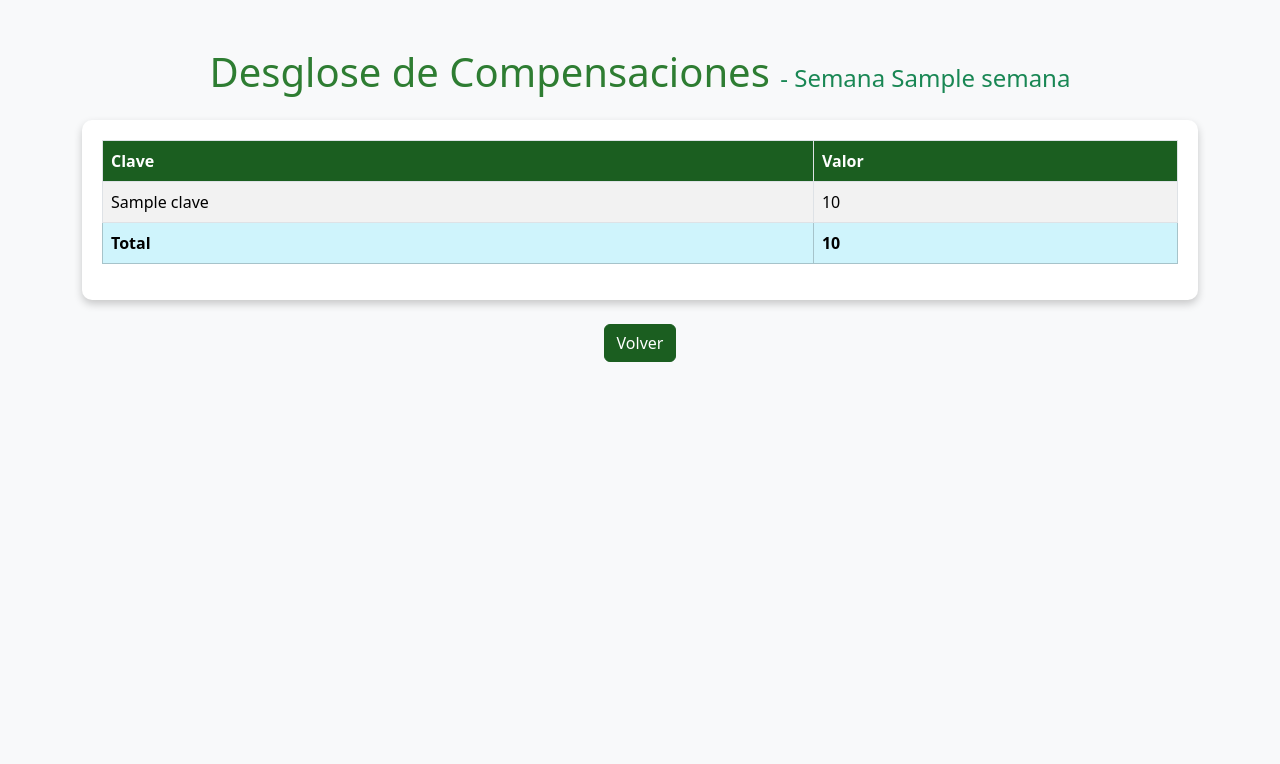
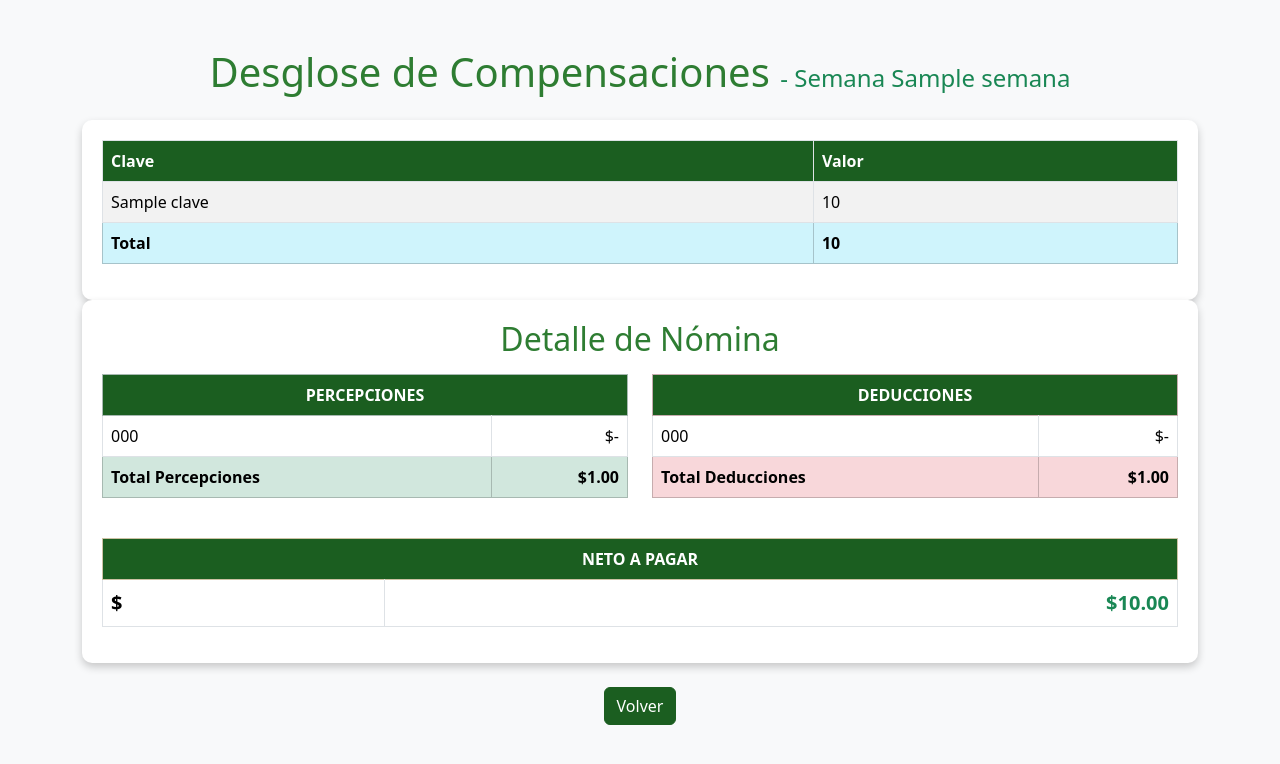
Before and after one commit to YeraldoCode/compensaciones_web, a Flask app: template templates/compensaciones.html in a window 1280 px wide. Shown: the top 764 px of the page. Run offline with Flask 3, Linux system fonts and the light colour scheme; the template is opened without the code that fills it: most values are stand-ins (such as "Sample title", 1, 10 or a date in 2020); parts of the project's set-up code (start-up, migrations or seed data) failed here and were passed over.

Commit message:
Enhance compensation details display: add dynamic section for payroll breakdown, including perceptions, deductions, and net payable amount.

```diff
--- a/app.py
+++ b/app.py
@@ -17,12 +17,17 @@ app.config['UPLOAD_FOLDER'] = UPLOAD_FOLDER
 # Configuración de la clave secreta para sesiones
 app.secret_key = os.getenv('SECRET_KEY', secrets.token_hex(16))
 
-# Variable global para almacenar el DataFrame en memoria
+# Variable global para almacenar los DataFrames en memoria
 compensaciones_df = None
+nomina_desglose_df = None
 
 def cargar_excel():
-    global compensaciones_df
+    global compensaciones_df, nomina_desglose_df
     compensaciones_df = pd.read_excel(EXCEL_PATH, sheet_name='BD_COMPENSACIONES').fillna('')
+    try:
+        nomina_desglose_df = pd.read_excel(EXCEL_PATH, sheet_name='DESGLOSE').fillna('')
+    except Exception:
+        nomina_desglose_df = None
 
 # Cargar el Excel al iniciar la app
 cargar_excel()
@@ -39,7 +44,6 @@ def login():
 def compensaciones():
     nomina = request.form.get('nomina')
     nombre = request.form.get('nombre')
-    # Leer la semana de la última actualización
     semana = None
     ULTIMA_ACTUALIZACION_PATH = os.path.join('data', 'ultima_actualizacion.txt')
     if os.path.exists(ULTIMA_ACTUALIZACION_PATH):
@@ -52,13 +56,10 @@ def compensaciones():
                         _, semana = partes
         except Exception:
             semana = None
-
     if not nomina and not nombre:
         return render_template('login_alert.html', error="Por favor, proporciona un número de nómina o un nombre completo para realizar la búsqueda.")
-
     try:
         df = compensaciones_df  # Usar el DataFrame en memoria
-
         if nomina:
             try:
                 nomina_int = int(nomina)
@@ -67,10 +68,8 @@ def compensaciones():
                 return render_template('login_alert.html', error="El número de nómina debe ser un valor numérico.", nomina=nomina)
         elif nombre:
             fila = df[df['NOMBRE'].str.contains(nombre, case=False, na=False)]
-
         if fila.empty:
             return render_template('login_alert.html', error="No se encontraron datos para el número de nómina o el nombre proporcionado.", nomina=nomina, nombre=nombre)
-
         datos = fila.to_dict(orient='records')[0]
         datos['NOMINA'] = int(datos['NOMINA'])
         total = 0
@@ -79,11 +78,98 @@ def compensaciones():
                 total += valor
                 datos[clave] = f"${valor:,.2f}"
         datos['TOTAL'] = f"${total:,.2f}"
-
+        # --- Detalle de nómina desde hoja BD ---
+        nomina_obj = None
+        try:
+            # Usar DataFrame en memoria si existe
+            global nomina_desglose_df
+            if nomina_desglose_df is None:
+                nomina_desglose_df = pd.read_excel(EXCEL_PATH, sheet_name='BD').fillna('')
+            df_desglose = nomina_desglose_df
+            if nomina:
+                try:
+                    nomina_int = int(nomina)
+                    fila_desglose = df_desglose[df_desglose['clave.'] == nomina_int]
+                except ValueError:
+                    fila_desglose = None
+            elif nombre:
+                fila_desglose = df_desglose[df_desglose['nombre completo.'].str.contains(nombre, case=False, na=False)]
+            if fila_desglose is not None and not fila_desglose.empty:
+                fila_desglose = fila_desglose.iloc[0]
+                # Mapeo de columnas a nombres amigables para mostrar en la tabla
+                mapeo_percepciones = {
+                    'SUELDO': 'SUELDO',
+                    'VALES DESPENSA': 'VALES DE DESPENSA',
+                    'VACACIONES': 'VACACIONES',
+                    'PRIMA VAC.': 'PRIMA VACACIONAL',
+                    'SUELDO ADEUDADO': 'SUELDO ADEUDADO',
+                    'PRIMA DOMINICAL': 'PRIMA DOMINICAL',
+                    'FEST DESC LABOR': 'FESTIVO LABORADO',
+                    'DOMINGO LABORAD': 'DOMINGO LABORADO',
+                    'VIAJES ADICIONA': 'VIAJES ADICIONALES',
+                    'SERVICIOS ESPEC': 'SERVICIOS ESPECIALES',
+                    'SERVICIOS FIJOS': 'SERVICIOS FIJOS',
+                    'BONO DE RENDIMI': 'BONO RENDIMIENTO',
+                    'COMPENSACION': 'COMPENSACION',
+                    'BONO DESEMPEÑO': 'BONO DESEMPEÑO',
+                    'AYUDA FUNERARIA': 'AYUDA FUNERARIA',
+                    'AYUDA ESCOLAR': 'AYUDA ESCOLAR',
+                    'TOTAL PERCEP': 'TOTAL PERCEPCIONES',
+                }
+                mapeo_deducciones = {
+                    'FALTAS': 'FALTAS o PERMISOS SIN GOCE',
+                    'I.S.P.T.': 'ISPT',
+                    'I.M.S.S.': 'IMSS',
+                    'CUOTA SINDICAL': 'CUOTA SINDICAL',
+                    'DESC. INFONAVIT': 'INFONAVIT',
+                    'SEG.DAÑOS VIV': 'SEGURO INFONAVIT',
+                    'DIF. INFONAVIT': 'DIF INFONAVIT',
+                    'PENSION ALIMENT': 'PENSION ALIMENTICIA',
+                    'DESCTO. FONACOT': 'FONACOT',
+                    'PRESTAMO PERSON': 'PRESTAMO PERSONAL',
+                    'ANOMALIAS': 'ANOMALIAS',
+                    'COMBUSTIBLE': 'COMBUSTIBLE',
+                    'TELEFONIA': 'TELEFONIA',
+                    'SINIESTROS': 'SINIESTROS',
+                    'PRESTAMO DE LIC': 'PRESTAMO LICENCIA',
+                    'DESC. DE LENTES': 'DESC. DE LENTES',
+                    'TAXIS': 'TAXIS',
+                    'REP. TARJETA': 'REP. TARJETA',
+                    'TOTAL DEDUCC': 'TOTAL DEDUCCIONES',
+                }
+                percepciones = {}
+                deducciones = {}
+                total_percepciones = 0
+                total_deducciones = 0
+                for col, nombre in mapeo_percepciones.items():
+                    if col in fila_desglose:
+                        valor = fila_desglose[col]
+                        if col == 'TOTAL PERCEP':
+                            total_percepciones = valor
+                        if isinstance(valor, (int, float)):
+                            percepciones[nombre] = valor
+                for col, nombre in mapeo_deducciones.items():
+                    if col in fila_desglose:
+                        valor = fila_desglose[col]
+                        if col == 'TOTAL DEDUCC':
+                            total_deducciones = valor
+                        if isinstance(valor, (int, float)):
+                            deducciones[nombre] = valor
+                if 'NETO A PAGAR' in fila_desglose:
+                    neto_a_pagar = fila_desglose['NETO A PAGAR']
+                else:
+                    neto_a_pagar = total_percepciones - total_deducciones
+                nomina_obj = type('Nomina', (), {})()
+                nomina_obj.percepciones = percepciones
+                nomina_obj.deducciones = deducciones
+                nomina_obj.total_percepciones = total_percepciones
+                nomina_obj.total_deducciones = total_deducciones
+                nomina_obj.neto_a_pagar = neto_a_pagar
+        except Exception:
+            nomina_obj = None
     except Exception as e:
         return f"Error al leer el archivo: {str(e)}", 500
-
-    return render_template('compensaciones.html', datos=datos, semana=semana)
+    return render_template('compensaciones.html', datos=datos, semana=semana, nomina=nomina_obj)
 
 ULTIMA_ACTUALIZACION_PATH = os.path.join('data', 'ultima_actualizacion.txt')
 
--- a/templates/compensaciones.html
+++ b/templates/compensaciones.html
@@ -63,6 +63,79 @@
                 </table>
             </div>
         </div>
+                <!-- Sección dinámica: Detalle de Nómina -->
+        {% if nomina %}
+        <div class="table-container">
+            <h2 class="text-center mb-3">Detalle de Nómina</h2>
+
+            <div class="row">
+                <!-- Columna de Percepciones -->
+                <div class="col-md-6">
+                    <table class="table table-bordered">
+                        <thead class="table-success text-center">
+                            <tr>
+                                <th colspan="2">PERCEPCIONES</th>
+                            </tr>
+                        </thead>
+                        <tbody>
+                            {% for concepto, monto in nomina.percepciones.items() %}
+                            <tr>
+                                <td>{{ concepto }}</td>
+                                <td class="text-end">${{ '{:,.2f}'.format(monto) if monto else '-' }}</td>
+                            </tr>
+                            {% endfor %}
+                            <tr class="table-success fw-bold">
+                                <td>Total Percepciones</td>
+                                <td class="text-end">${{ '{:,.2f}'.format(nomina.total_percepciones) }}</td>
+                            </tr>
+                        </tbody>
+                    </table>
+                </div>
+
+        <!-- Columna de Deducciones -->
+            <div class="col-md-6">
+                <table class="table table-bordered">
+                    <thead class="table-danger text-center">
+                        <tr>
+                            <th colspan="2">DEDUCCIONES</th>
+                        </tr>
+                    </thead>
+                    <tbody>
+                        {% for concepto, monto in nomina.deducciones.items() %}
+                        <tr>
+                            <td>{{ concepto }}</td>
+                            <td class="text-end">${{ '{:,.2f}'.format(monto) if monto else '-' }}</td>
+                        </tr>
+                        {% endfor %}
+                        <tr class="table-danger fw-bold">
+                            <td>Total Deducciones</td>
+                            <td class="text-end">${{ '{:,.2f}'.format(nomina.total_deducciones) }}</td>
+                        </tr>
+                    </tbody>
+                </table>
+            </div>
+        </div>
+
+        <!-- Neto a pagar -->
+        <div class="row mt-4">
+            <div class="col-md-12">
+                <table class="table table-bordered text-center">
+                    <thead class="table-info">
+                        <tr class="table-warning">
+                            <th colspan="2">NETO A PAGAR</th>
+                        </tr>
+                    </thead>
+                    <tbody>
+                        <tr class="fw-bold fs-5 font-warning">
+                            <td class="text-start">$</td>
+                            <td class="text-end text-success">${{ '{:,.2f}'.format(nomina.neto_a_pagar) }}</td>
+                        </tr>
+                    </tbody>
+                </table>
+            </div>
+        </div>
+    </div>
+    {% endif %}
 
         <div class="text-center mt-4">
             <a href="/" class="btn btn-primary">Volver</a>
```
